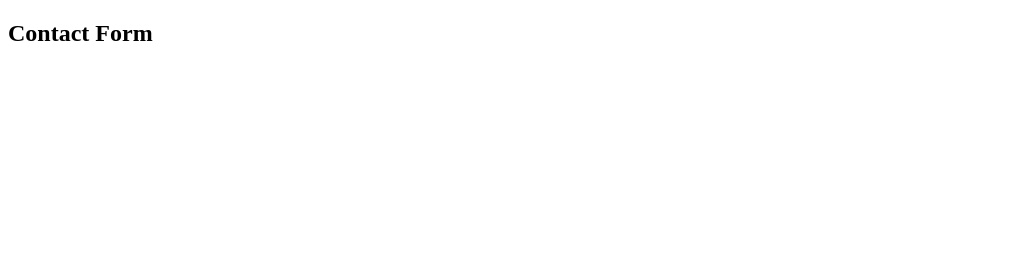
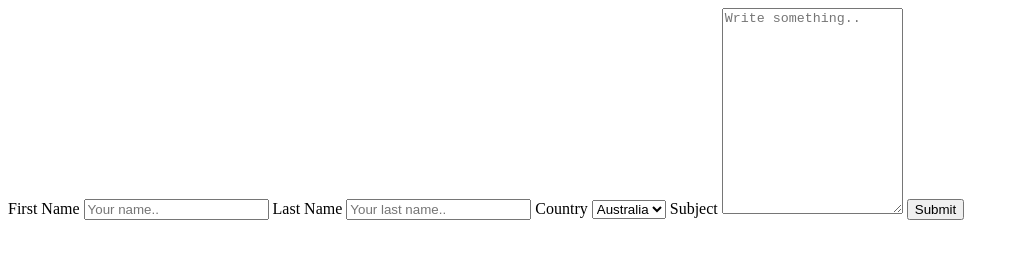
Before and after one commit to temiowolabi/Crud-Application, a plain HTML site: page contact.html in a window 1280 px wide. Shown: the whole page, without its empty margins (0-1019 px from the left). Drawn offline with Linux system fonts and the light colour scheme.

Commit message:
finished

```diff
--- a/contact.html
+++ b/contact.html
@@ -7,6 +7,28 @@
     <title>Document</title>
 </head>
 <body>
-    <h2>Contact Form</h2>
+    <div class="container">
+        <form action="action_page.php">
+
+          <label for="fname">First Name</label>
+          <input type="text" id="fname" name="firstname" placeholder="Your name..">
+
+          <label for="lname">Last Name</label>
+          <input type="text" id="lname" name="lastname" placeholder="Your last name..">
+
+          <label for="country">Country</label>
+          <select id="country" name="country">
+            <option value="australia">Australia</option>
+            <option value="canada">Canada</option>
+            <option value="usa">USA</option>
+          </select>
+
+          <label for="subject">Subject</label>
+          <textarea id="subject" name="subject" placeholder="Write something.." style="height:200px"></textarea>
+
+          <input type="submit" value="Submit">
+
+        </form>
+      </div>
 </body>
 </html>
```
Also changed, not shown: index.html (+3 -1 lines).
